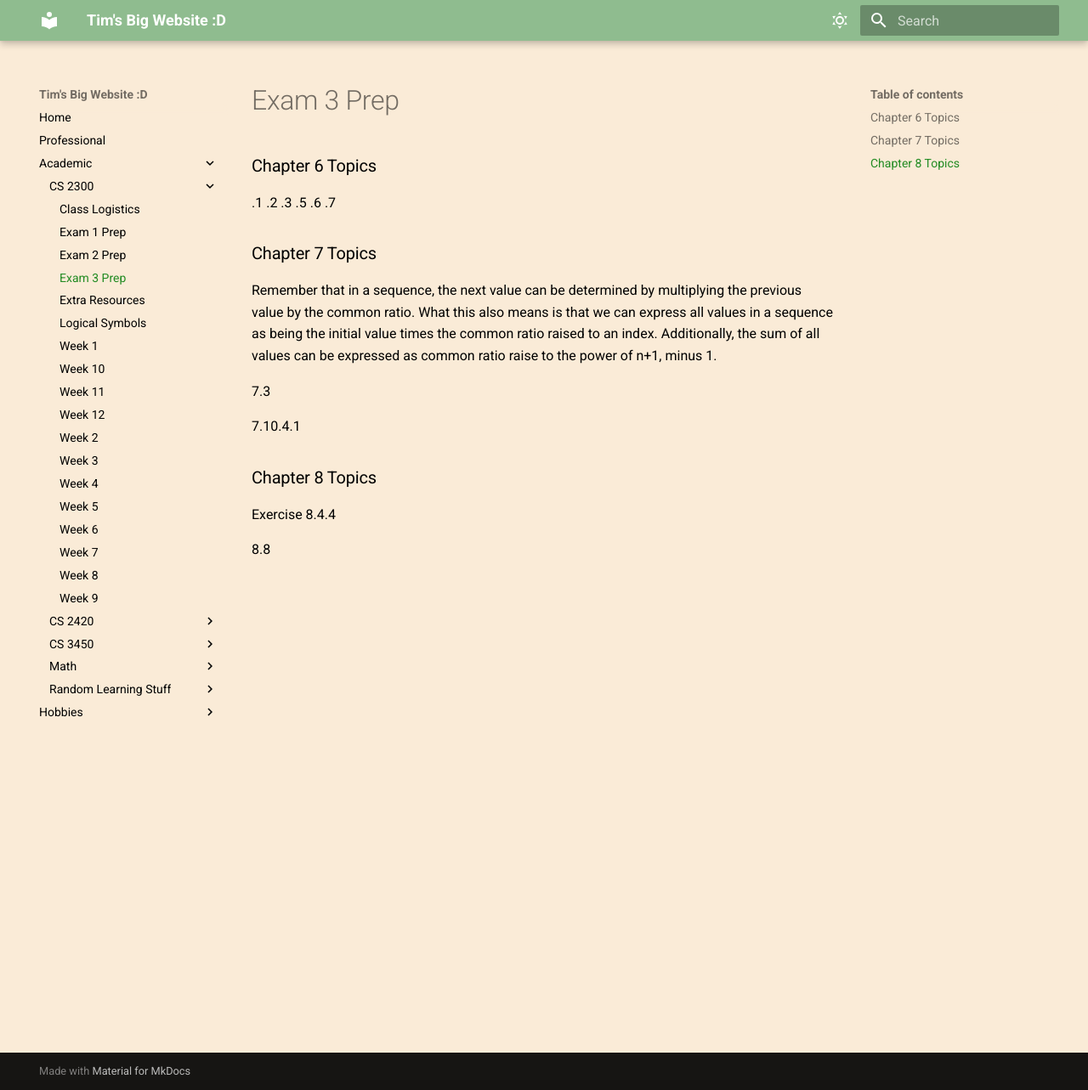
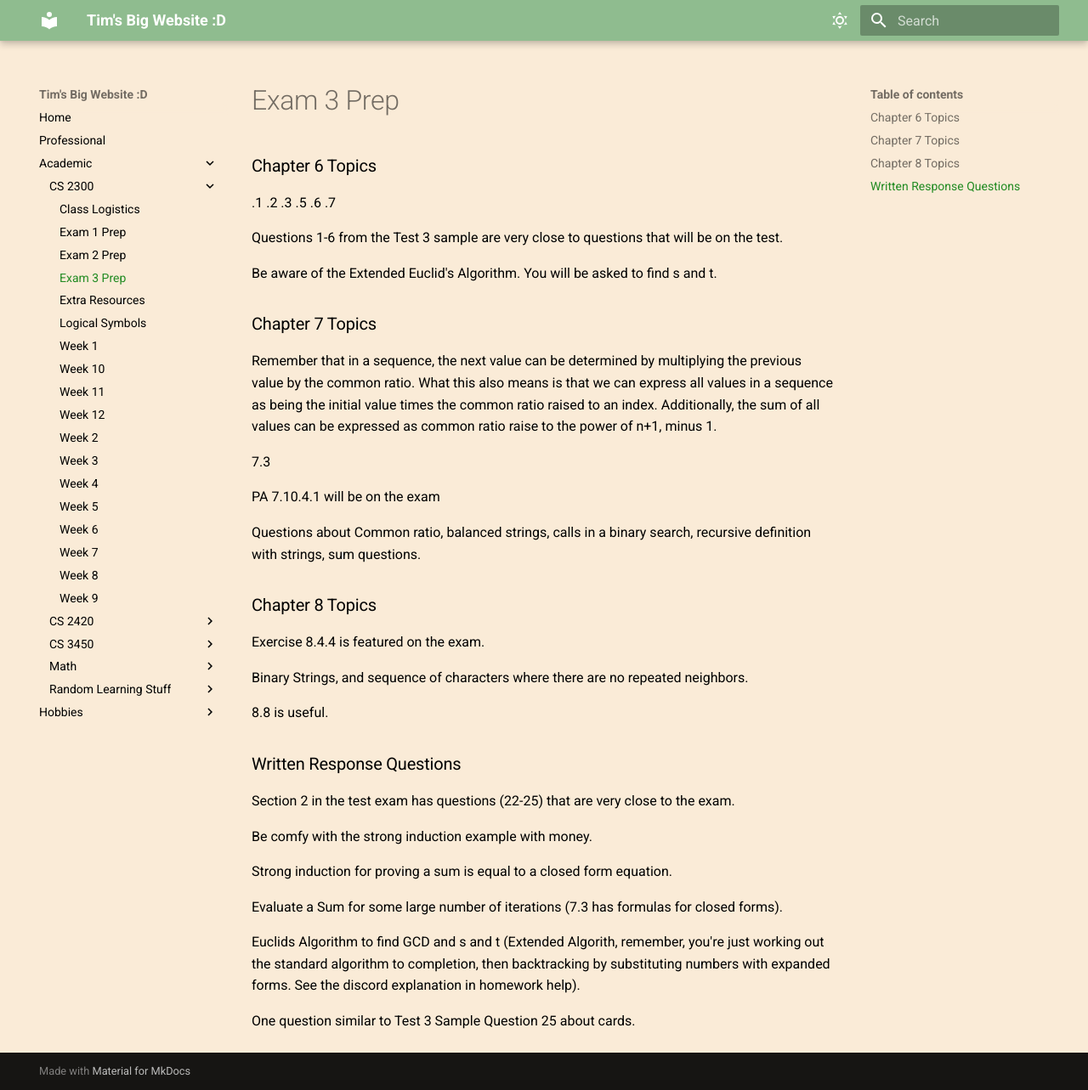
Before and after one commit to fishslips/TimSeverance, an MkDocs documentation site: the page built from docs/Academic/CS-2300/Exam 3 Prep.md, in a window 1280 px wide and 1283 px high. Shown: the whole window at 85% size. Built offline with MkDocs 1.6.1 and Material for MkDocs 9.7.7, drawn with Linux system fonts in a browser that asks for light colours.

Commit message:
Update Exam 3 Prep.md

```diff
--- a/docs/Academic/CS-2300/Exam 3 Prep.md
+++ b/docs/Academic/CS-2300/Exam 3 Prep.md
@@ -6,16 +6,37 @@
 .5
 .6
 .7
+
+Questions 1-6 from the Test 3 sample are very close to questions that will be on the test.
+
+Be aware of the Extended Euclid's Algorithm. You will be asked to find s and t.
 ### Chapter 7 Topics
 
 Remember that in a sequence, the next value can be determined by multiplying the previous value by the common ratio. What this also means is that we can express all values in a sequence as being the initial value times the common ratio raised to an index. Additionally, the sum of all values can be expressed as common ratio raise to the power of n+1, minus 1.
 
 7.3
 
-7.10.4.1
+PA 7.10.4.1 will be on the exam
 
+Questions about Common ratio, balanced strings, calls in a binary search, recursive definition with strings, sum questions.
 ### Chapter 8 Topics
 
-Exercise 8.4.4
+Exercise 8.4.4 is featured on the exam.
 
-8.8
+Binary Strings, and sequence of characters where there are no repeated neighbors.
+
+8.8 is useful.
+
+### Written Response Questions
+
+Section 2 in the test exam has questions (22-25) that are very close to the exam.
+
+Be comfy with the strong induction example with money.
+
+Strong induction for proving a sum is equal to a closed form equation.
+
+Evaluate a Sum for some large number of iterations (7.3 has formulas for closed forms).
+
+Euclids Algorithm to find GCD and s and t (Extended Algorith, remember, you're just working out the standard algorithm to completion, then backtracking by substituting numbers with expanded forms. See the discord explanation in homework help).
+
+One question similar to Test 3 Sample Question 25 about cards.
```
